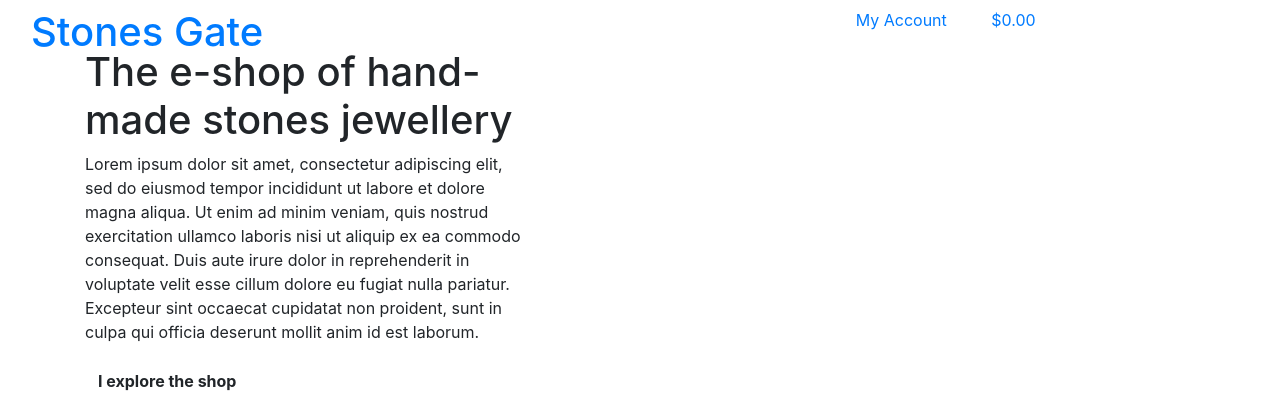
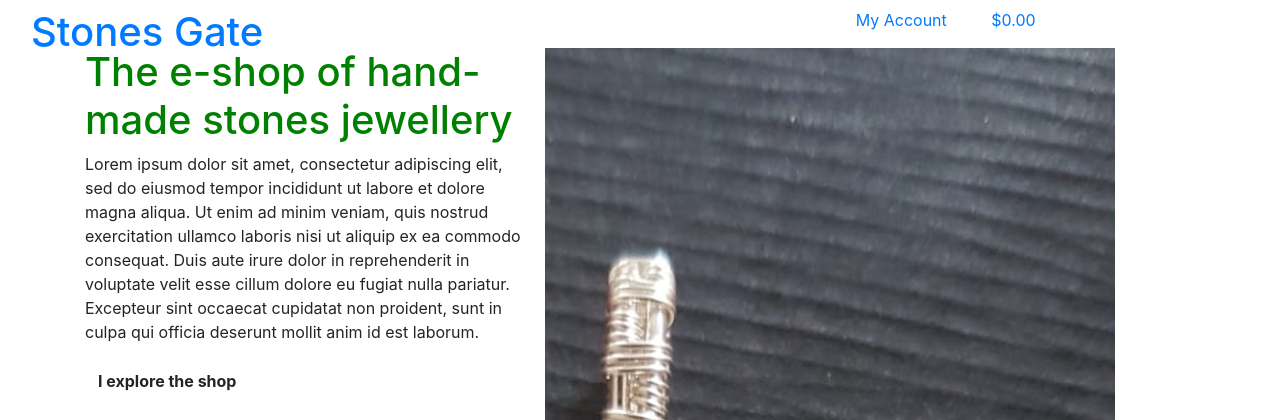
Before and after one commit to ValentineLgd/Stone_gate_MS4, a Django app: page / in a window 1280 px wide. Shown: the top 420 px of the page. Run offline with Django 3.2, Linux system fonts and the light colour scheme; some libraries are stand-ins or nearby versions.

Commit message:
added link to google font and css in base.html

```diff
--- a/home/templates/home/index.html
+++ b/home/templates/home/index.html
@@ -15,7 +15,7 @@
 <div class="container">
     <div class="row">
         <div class="col-lg-5 col-md-12 my-5">
-                <h1>
+                <h1 class="green">
                     The e-shop of hand-made stones jewellery
                 </h1>
                 <p>
--- a/static/css/base.css
+++ b/static/css/base.css
@@ -8,6 +8,6 @@
     height: calc(100vh - 164px);
 }
 
-h1 {
+.green {
     color: green;
 }
--- a/templates/base.html
+++ b/templates/base.html
@@ -17,7 +17,9 @@
 
     {% block corecss %}
         <link rel="stylesheet" href="https://stackpath.bootstrapcdn.com/bootstrap/4.4.1/css/bootstrap.min.css" integrity="sha384-Vkoo8x4CGsO3+Hhxv8T/Q5PaXtkKtu6ug5TOeNV6gBiFeWPGFN9MuhOf23Q9Ifjh" crossorigin="anonymous">
-    {% endblock %}
+        <link rel="stylesheet" href="https://fonts.googleapis.com/css?family=Lato&display=swap">
+        <link rel="stylesheet" href="{% static 'css/base.css' %}">
+        {% endblock %}
 
     {% block extra_css %}
     {% endblock %}
```
